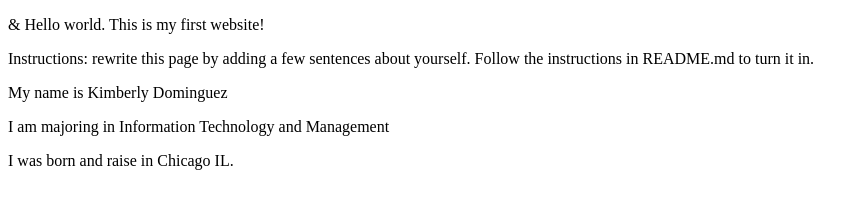
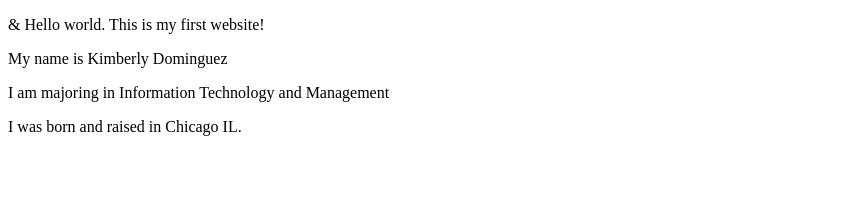
Before and after one commit to kimmm4702/webdev_lab1, a plain HTML site: page index.html in a window 1280 px wide. Shown: the whole page, without its empty margins (0-868 px from the left). Drawn offline with Linux system fonts and the light colour scheme.

Commit message:
made corrections

```diff
--- a/index.html
+++ b/index.html
@@ -6,9 +6,9 @@
 </head>
 <body>
   <p>&amp; Hello world. This is my first website!</p>
-  <p>Instructions: rewrite this page by adding a few sentences about yourself. Follow the instructions in README.md to turn it in.</p>
+
   <p>My name is Kimberly Dominguez</p>
   <p>I am majoring in Information Technology and Management</p>
-  <p>I was born and raise in Chicago IL.</p>
+  <p>I was born and raised in Chicago IL.</p>
 </body>
 </html>
```
